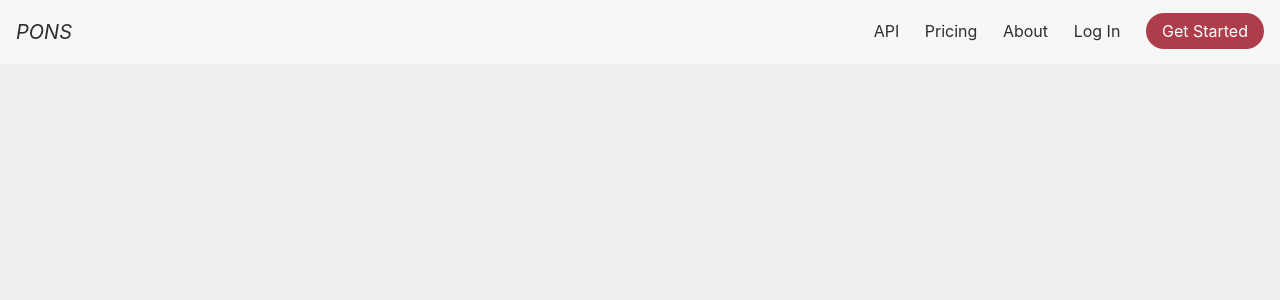
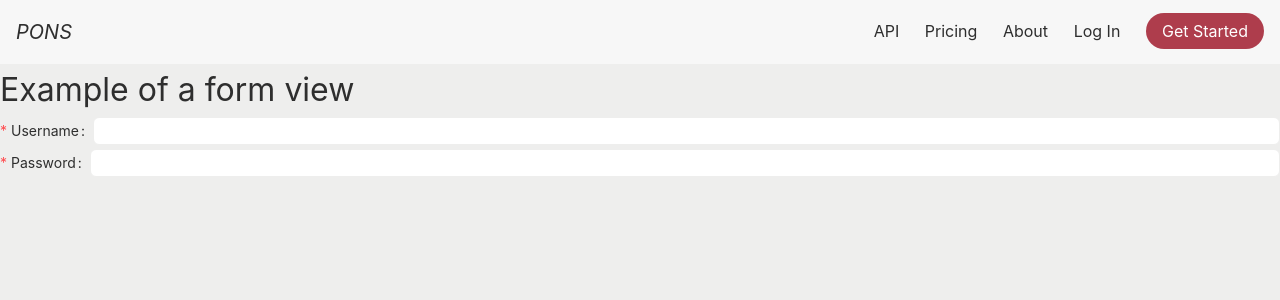
Before and after one commit to pons-io/ponsui, a Vue app: page /form in a window 1280 px wide. Shown: the top 300 px of the page. Built offline with nearby package versions, Linux system fonts and the light colour scheme.

Commit message:
Introducing form elements

```diff
--- a/src/assets/css/base.css
+++ b/src/assets/css/base.css
@@ -14,6 +14,8 @@
   --accent: hsl(352, 48%, 46%);
   --secondary: hsl(207, 29%, 58%);
   --violet: hsl(249, 100%, 77%);
+
+  --error: hsl(359, 100%, 65%);
 
   --divider-light-1: rgba(60, 60, 60, 0.29);
   --divider-light-2: rgba(60, 60, 60, 0.12);
--- /dev/null
+++ b/src/assets/css/inputs.css
@@ -0,0 +1,83 @@
+.control {
+  display: flex;
+  flex-flow: row wrap;
+  min-width: 0;
+}
+
+/* Labels */
+.control__label {
+  position: relative;
+  display: inline-flex;
+  align-items: center;
+  max-width: 100%;
+  height: 2rem;
+  font-size: 14px;
+}
+
+.control__label--required::before {
+  display: inline-block;
+  margin-inline-end: 4px;
+  color: var(--error);
+  font-size: 14px;
+  content: "*"
+}
+
+.control__label--marked::after {
+  content: ":";
+  position: relative;
+  margin-block: 0;
+  margin-inline-start: 2px;
+  margin-inline-end: 8px;
+}
+
+/* Basic Text Input */
+.control__item {
+  display: flex;
+  flex-direction: column;
+  flex: 1 1 0;
+  min-width: 0;
+}
+
+.control__input__wrapper {
+  position: relative;
+  display: flex;
+  align-items: center;
+  min-height: 2rem;
+}
+
+.control__input__content {
+  flex: auto;
+  max-width: 100%;
+}
+
+.control__input {
+  box-sizing: border-box;
+  margin: 0;
+  padding: 0.3rem 0.6rem;
+  font-size: 14px;
+  position: relative;
+  display: inline-block;
+  width: 100%;
+  background-color: var(--white);
+  border: 1px solid var(--lightgrey);
+  border-radius: 6px;
+  transition: all 0.2s;
+}
+
+.control__input:hover {
+  border-color: var(--secondary);
+  border-inline-end-width: 1px;
+}
+
+.control__input:focus {
+  border-color: var(--secondary);
+  box-shadow: 0 0 0 2px rgba(5, 145, 255, 0.1);
+  border-inline-end-width: 1px;
+  outline: 0;
+}
+
+@media (prefers-color-scheme: dark) {
+  .control__input:focus {
+    box-shadow: 0 0 0 2px rgba(113, 193, 255, 0.329)
+  }
+}
--- a/src/assets/css/main.css
+++ b/src/assets/css/main.css
@@ -1,2 +1,3 @@
 @import './base.css';
 @import './pricing-card.css';
+@import './inputs.css';
--- a/src/router/index.js
+++ b/src/router/index.js
@@ -1,6 +1,8 @@
 import { createRouter, createWebHistory } from 'vue-router'
 import HomeView from '../views/HomeView.vue'
 import PricingView from '@/views/PricingView.vue'
+import ApiView from '@/views/APIView.vue'
+import FormView from '@/views/FormView.vue'
 
 const router = createRouter({
   history: createWebHistory(import.meta.env.BASE_URL),
@@ -16,6 +18,16 @@ const router = createRouter({
       component: PricingView
     },
     {
+      path: '/api',
+      name: 'API',
+      component: ApiView
+    },
+    {
+      path: '/form',
+      name: 'form',
+      component: FormView
+    },
+    {
       path: '/about',
       name: 'about',
       // route level code-splitting
--- /dev/null
+++ b/src/views/FormView.vue
@@ -0,0 +1,27 @@
+<template>
+  <h1>Example of a form view</h1>
+  <div class="control">
+    <div class="control__label">
+      <label class="control__label--required control__label--marked" for="basicUsername">Username</label>
+    </div>
+    <div class="control__item">
+      <div class="control__input__wrapper">
+        <div class="control__input__content">
+          <input class="control__input" id="basicUsername"/>
+        </div>
+      </div>
+    </div>
+  </div>
+  <div class="control">
+    <div class="control__label">
+      <label class="control__label--required control__label--marked" for="basicPassword">Password</label>
+    </div>
+    <div class="control__item">
+      <div class="control__input__wrapper">
+        <div class="control__input__content">
+          <input class="control__input" id="basicPassword"/>
+        </div>
+      </div>
+    </div>
+  </div>
+</template>
--- a/src/views/PricingView.vue
+++ b/src/views/PricingView.vue
@@ -37,7 +37,7 @@ const pricing = computed(() => {
           text: 'API Calls'
         }
       ],
-      price: '$250',
+      price: '$250/Month',
       color: 'secondary',
       href: '#'
     }, {
@@ -55,8 +55,26 @@ const pricing = computed(() => {
           text: 'API Calls'
         }
       ],
-      price: '$500',
+      price: '$500/Month',
       color: 'violet',
+      href: '#'
+    }, {
+      id: 4,
+      title: 'Customized',
+      features: [
+        {
+          span: 'Custom',
+          text: 'Coupons'
+        }, {
+          span: 'Custom',
+          text: 'Organizations'
+        }, {
+          span: 'Custom',
+          text: 'API Calls'
+        }
+      ],
+      price: 'Custom',
+      color: 'red',
       href: '#'
     }
   ]
```
